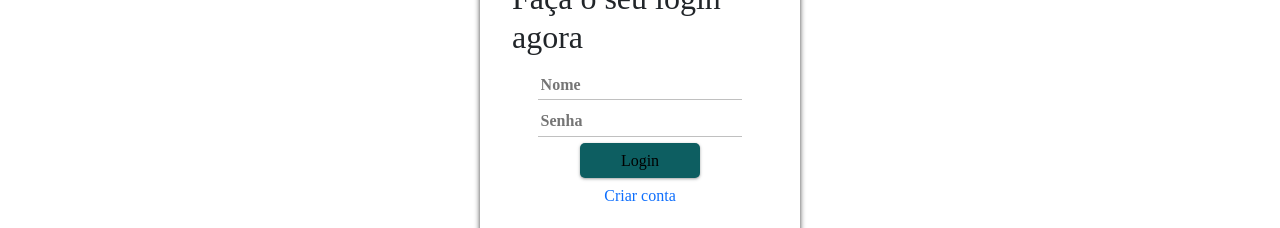
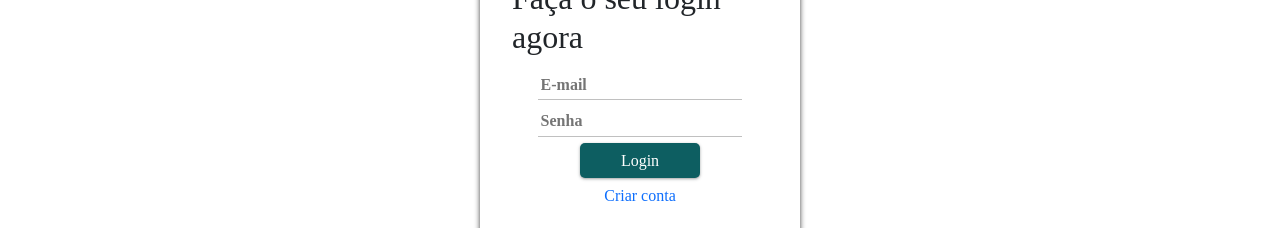
Before and after one commit to G-Ladeira/PI-React, a React (Create React App) app: page /login in a window 1280 px wide. Shown: the part 279-507 px from the top of the page. Built offline with nearby package versions, Linux system fonts and the light colour scheme.

Commit message:
padronizando botoes

```diff
--- a/src/components/cadastroUsuario/cadastro.sass
+++ b/src/components/cadastroUsuario/cadastro.sass
@@ -35,6 +35,8 @@
     border-radius: 5px
     box-shadow: rgba(60, 64, 67, 0.3) 0px 1px 2px 0px, rgba(60, 64, 67, 0.15) 0px 1px 3px 1px
     cursor: pointer
+    background: #0d5e61
+    color: white
 
 .social
     display: flex
--- a/src/components/cadastroUsuario/index.jsx
+++ b/src/components/cadastroUsuario/index.jsx
@@ -1,10 +1,6 @@
 import { Api, SettingsSuggestRounded } from '@mui/icons-material'
 import React, { useState } from 'react'
 import "./cadastro.sass"
-import facebook from '../../components/login/img/facebook.png'
-import google from '../../components/login/img/google.png'
-import github from '../../components/login/img/github.png'
-import twitter from '../../components/login/img/twitter.png'
 import api from "../../services/index"
 
 
@@ -17,6 +13,7 @@ const CadastroUsuario = () => {
   const [erro, setErro] = useState("")
   const [sucesso, setSucesso] = useState("")
   const [loading, setLoading] = useState(false)
+
   function cadastrousuario() {
     console.log(nome, email, senha)
 
--- a/src/components/login/LoginCad.jsx
+++ b/src/components/login/LoginCad.jsx
@@ -1,5 +1,5 @@
 import { Link } from "react-router-dom";
-import React from 'react'
+import React, { useState } from 'react'
 import facebook from './img/facebook.png'
 import twitter from './img/twitter.png'
 import google from './img/google.png'
@@ -7,6 +7,15 @@ import github from './img/github.png'
 import "./login.sass"
 
 const LoginCadastro = () => {
+const [email, setEmail] = useState("")
+const [senha, setSenha] = useState("")
+
+function LoginCadastro() {
+  console.log(nome, email, senha)
+
+  api.post("/users/login", {email, senha })
+}
+
   return (
     <main id='containerPrimary'>
       <div id='container'>
@@ -18,7 +27,7 @@ const LoginCadastro = () => {
 
           <div className='box'>
             <h2>Faça o seu login agora</h2>
-            <input type="text" name='nome' id='nome' placeholder='Nome' />
+            <input type="email" name='email' id='email' placeholder='E-mail' />
             <input type='password' name='password' id='Senha' placeholder='Senha' />
 
             <button className='button'>Login</button>
--- a/src/components/login/login.sass
+++ b/src/components/login/login.sass
@@ -14,10 +14,7 @@
 
 
 
-
-
-
-#nome
+#email
     width: 80%
     height: 30px
     border: none
@@ -44,6 +41,8 @@
     border: none
     border-radius: 5px
     background: #0d5e61
+    color: white
+
 
 
 .box-login
```
